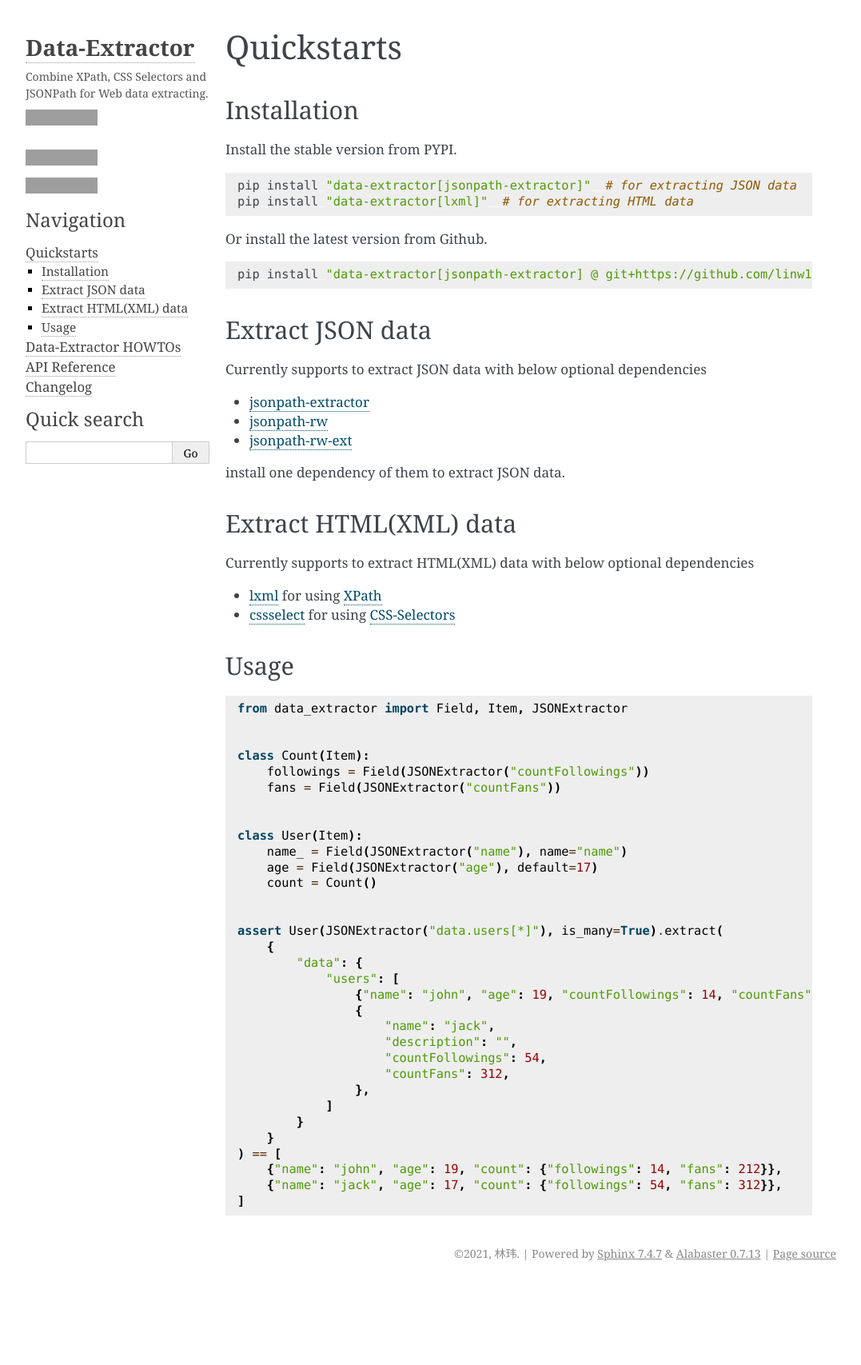
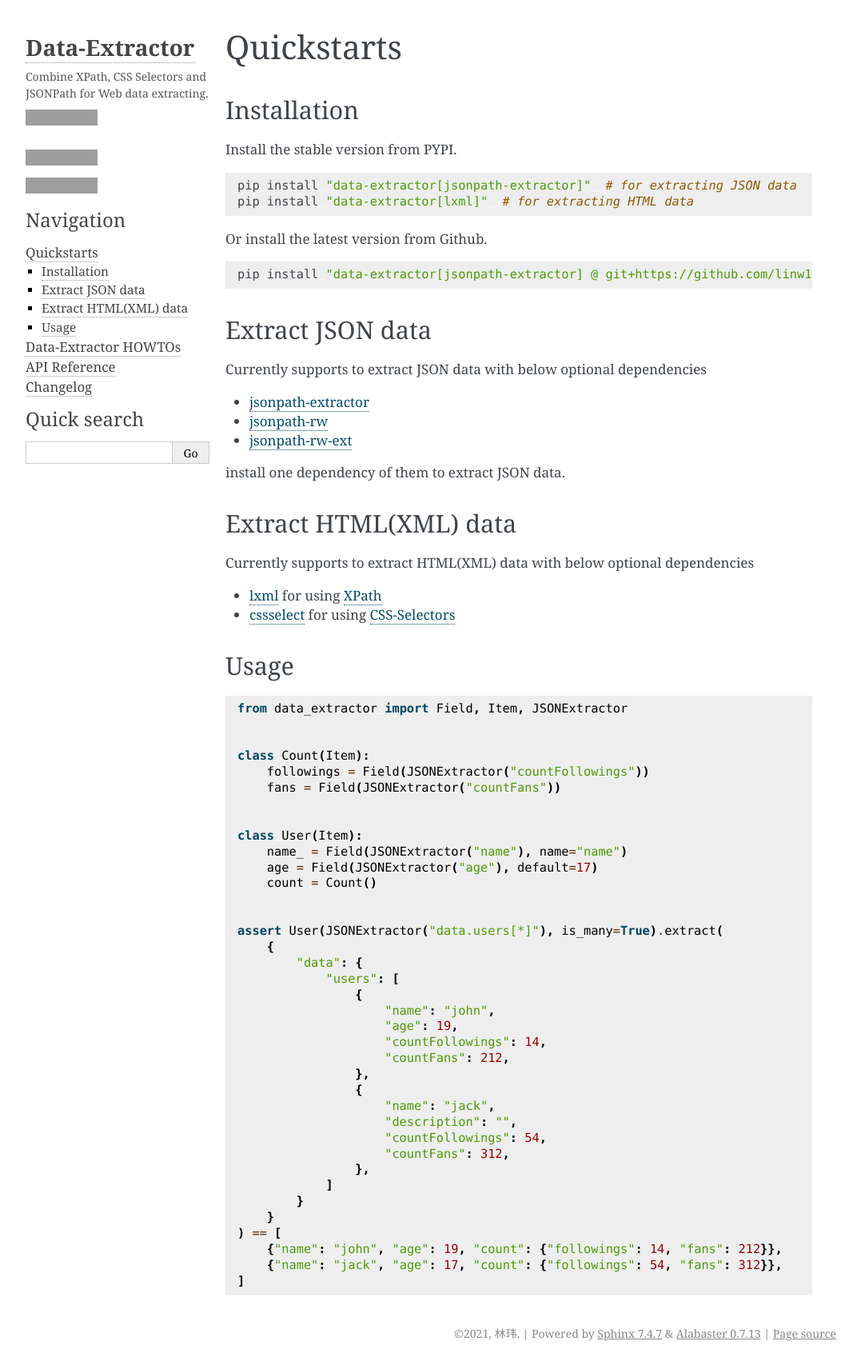
Before and after one commit to linw1995/data_extractor, a Sphinx documentation site: the page built from docs/source/quickstarts.rst, in a window 1280 px wide. Shown: the whole page at 80% size, without its empty margins (106-1183 px from the left). Built offline with Sphinx 7.4.7, drawn with Linux system fonts in a browser that asks for light colours; before the commit the page ends 1607 px from its top, so only the background shows below that; grey boxes are pictures that could not be loaded.

```diff
--- a/docs/source/quickstarts.rst
+++ b/docs/source/quickstarts.rst
@@ -31,7 +31,12 @@ Usage
         {
             "data": {
                 "users": [
-                    {"name": "john", "age": 19, "countFollowings": 14, "countFans": 212,},
+                    {
+                        "name": "john",
+                        "age": 19,
+                        "countFollowings": 14,
+                        "countFans": 212,
+                    },
                     {
                         "name": "jack",
                         "description": "",
--- a/pyproject.toml
+++ b/pyproject.toml
@@ -47,7 +47,6 @@ pytest-cov = {version = "^2.7.1", optional = true}
 sphinx = {version = "^2.2", optional = true}
 doc8 = {version = "^0.8.0", optional = true}
 pygments = {version = "^2.4", optional = true}
-blacken-docs = {version = "^1.3", optional = true}
 
 [tool.poetry.dev-dependencies]
 pre-commit = "^2.8.2"
@@ -57,7 +56,6 @@ coverage = "^5.0.1"
 [tool.poetry.extras]
 lint = [
   "black",
-  "blacken-docs",
   "cssselect",
   "doc8",
   "flake8",
```
Also changed, not shown: README.rst (+6 -1 lines), requirements-dev.txt (+7 -8 lines), .pre-commit-config.yaml, 1 other file.
